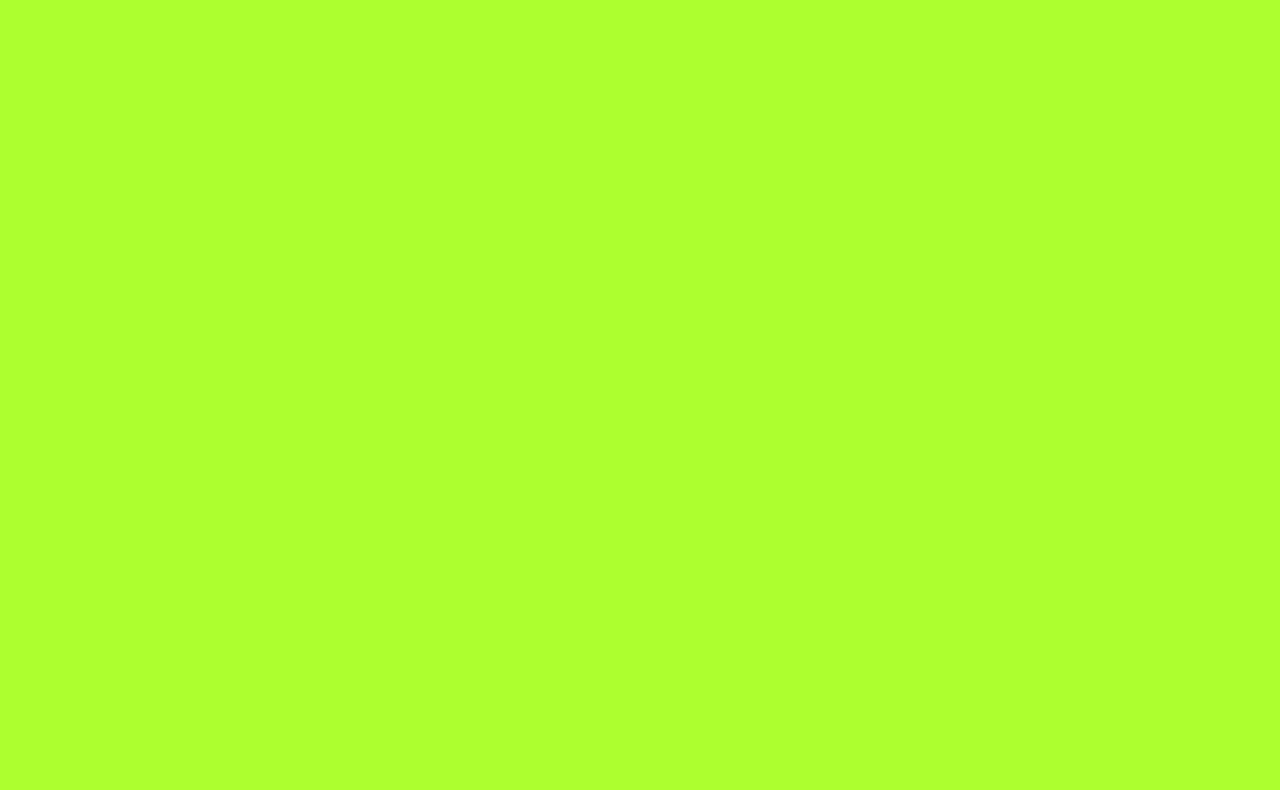
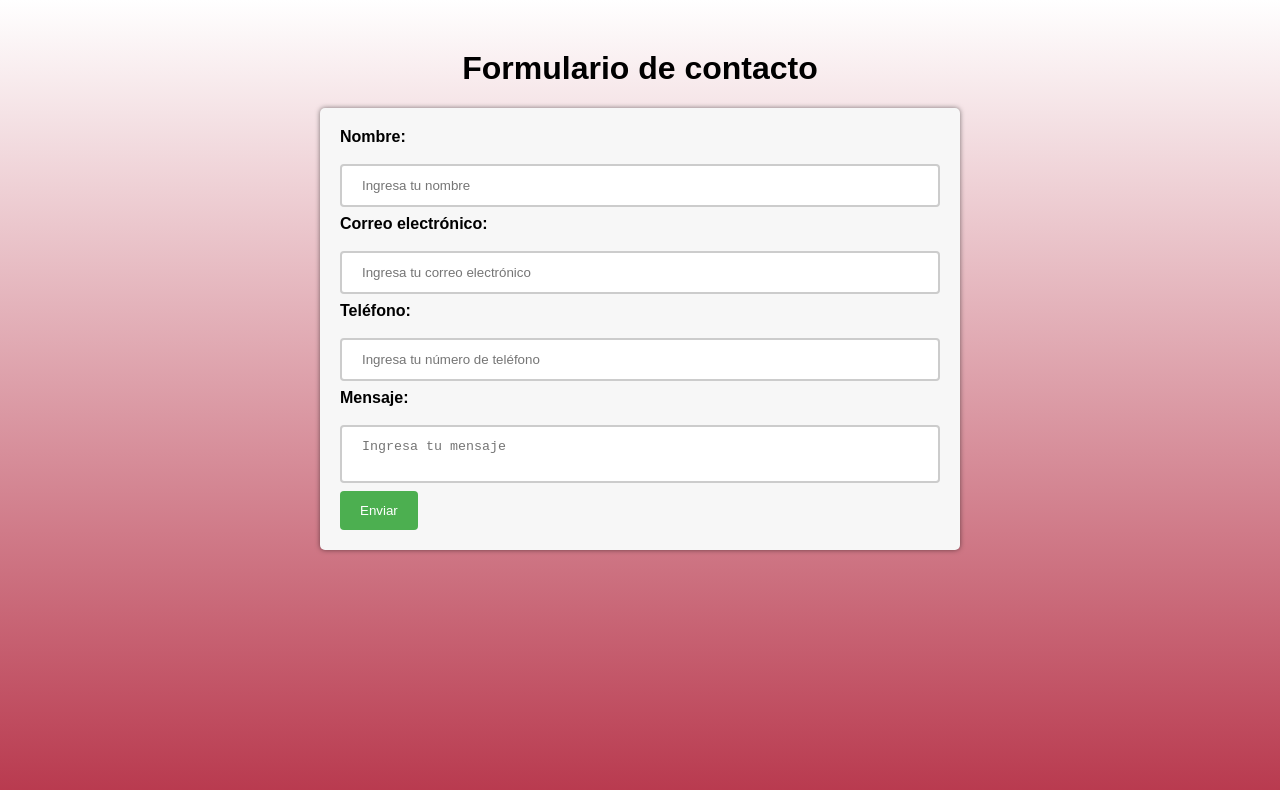
Before and after one commit to pacho785/formulario_sena, a plain HTML site: page index.html in a window 1280 px wide. Drawn offline with Linux system fonts and the light colour scheme.

Commit message:
se finalizo el proyecto

```diff
--- a/estilos/styles.css
+++ b/estilos/styles.css
@@ -1,3 +1,53 @@
 body{
-    background-color: greenyellow;
+    background: linear-gradient(rgb(255, 255, 255), rgb(184, 56, 77));
 }
+body {
+    font-family: Arial, sans-serif;
+  }
+
+  h1 {
+    text-align: center;
+    margin-top: 50px;
+  }
+
+  form {
+    max-width: 600px;
+    margin: 0 auto;
+    padding: 20px;
+    background-color: #f7f7f7;
+    border-radius: 5px;
+    box-shadow: 0px 0px 5px 0px rgba(0, 0, 0, 0.5);
+  }
+
+  label {
+    display: block;
+    font-weight: bold;
+    margin-bottom: 10px;
+  }
+
+  input[type="text"],
+  input[type="email"],
+  input[type="tel"],
+  textarea {
+    width: 100%;
+    padding: 12px 20px;
+    margin: 8px 0;
+    box-sizing: border-box;
+    border: 2px solid #ccc;
+    border-radius: 4px;
+    resize: none;
+  }
+
+  input[type="submit"] {
+    background-color: #4caf50;
+    color: white;
+    padding: 12px 20px;
+    border: none;
+    border-radius: 4px;
+    cursor: pointer;
+    transition: background-color 0.3s ease;
+  }
+
+  input[type="submit"]:hover {
+    background-color: #45a049;
+  }
--- a/index.html
+++ b/index.html
@@ -4,6 +4,22 @@
         <link rel="stylesheet" href="estilos/styles.css">
     </head>
     <body>
+        <h1>Formulario de contacto</h1>
 
+        <form action="/submit-formulario" method="post">
+          <label for="nombre">Nombre:</label>
+          <input type="text" id="nombre" name="nombre" placeholder="Ingresa tu nombre" required>
+
+          <label for="correo">Correo electrónico:</label>
+          <input type="email" id="correo" name="correo" placeholder="Ingresa tu correo electrónico" required>
+
+          <label for="telefono">Teléfono:</label>
+          <input type="tel" id="telefono" name="telefono" placeholder="Ingresa tu número de teléfono" required>
+
+          <label for="mensaje">Mensaje:</label>
+          <textarea id="mensaje" name="mensaje" placeholder="Ingresa tu mensaje"></textarea>
+
+          <input type="submit" value="Enviar">
+        </form>
     </body>
 </html>
```
